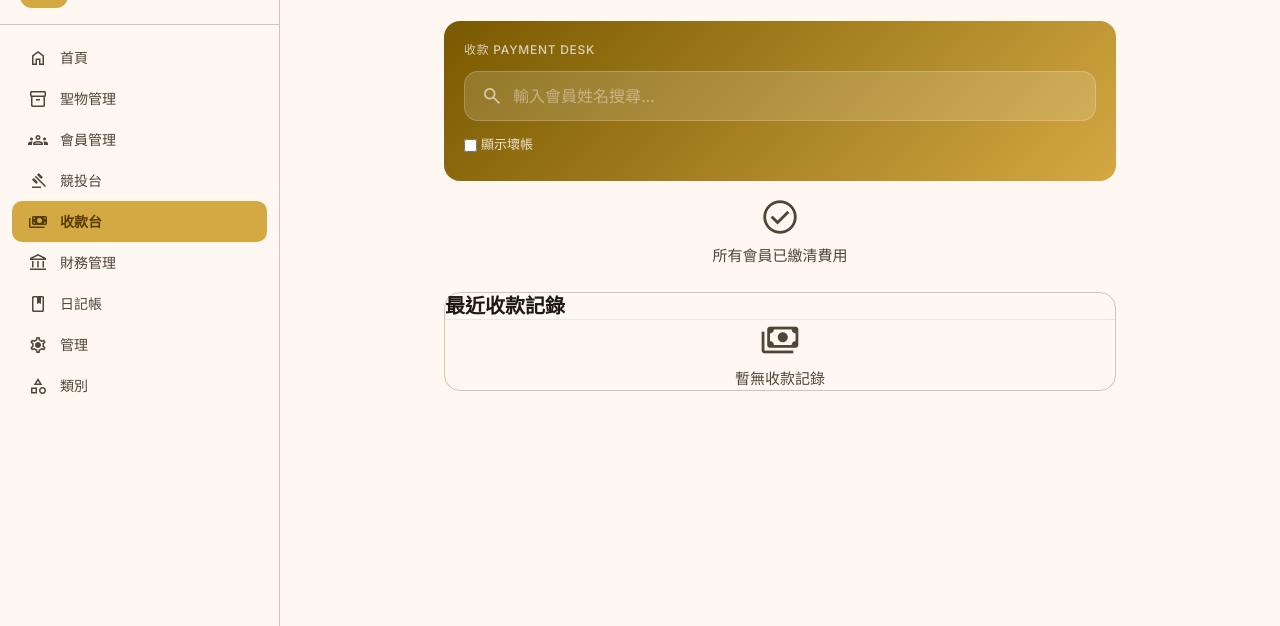
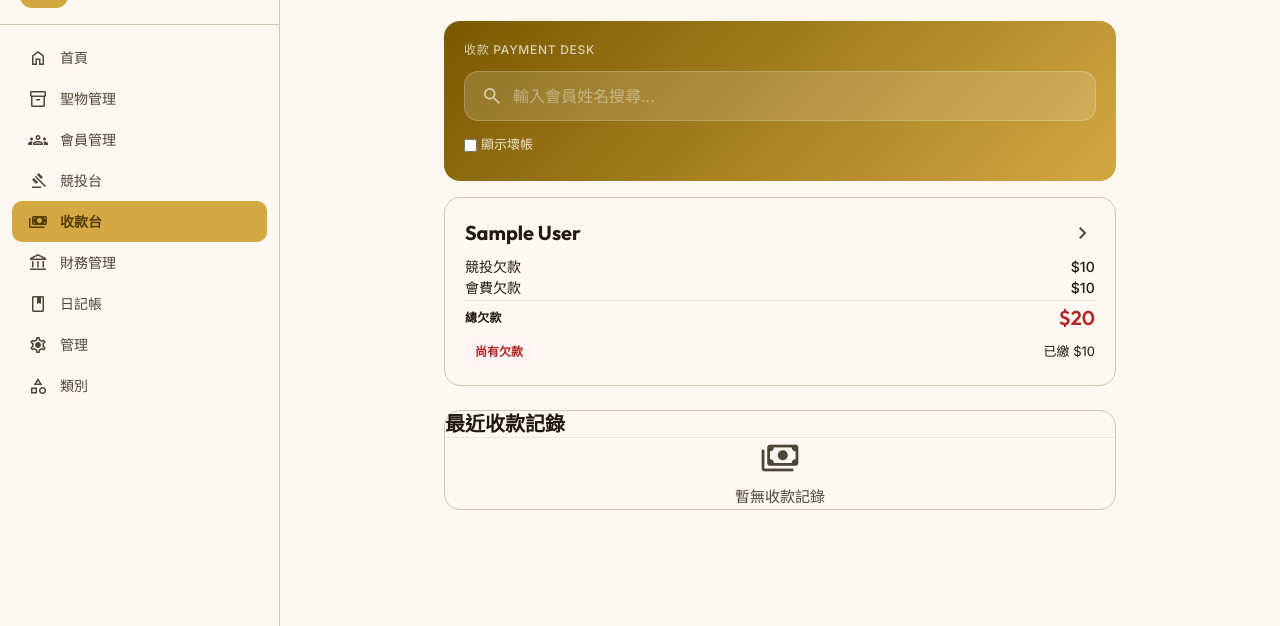
Before and after one commit to ys00241/taiopwt2, a Flask app: page /live/payments in a window 1280 px wide. Shown: the part 64-690 px from the top of the page. Run offline with Flask 3, Linux system fonts and the light colour scheme; a user stored in the database is signed in; tables that the repository leaves empty hold one stand-in row (values such as "Sample post"); some libraries are stand-ins or nearby versions.

Commit message:
merge: 收款台 + 會員管理欠款/會費—全部統一

```diff
--- a/app/templates/live_event/payments.html
+++ b/app/templates/live_event/payments.html
@@ -258,26 +258,29 @@
     {% if not search %}
       {% if members_with_debt %}
         {% for m in members_with_debt %}
-        <div class="member-result-card mb-sm" data-member-id="{{ m.member_id }}" data-member-name="{{ m.name|e }}" data-total-due="{{ m.total_due|default(0)|int }}" data-total-paid="{{ m.total_paid_combined|default(0)|int }}" data-unpaid="{{ m.unpaid|default(0)|int }}">
+        <div class="member-result-card mb-sm" data-member-id="{{ m.member_id }}" data-member-name="{{ m.name|e }}" data-bid-due="{{ m.bid_due|default(0)|int }}" data-fee-due="{{ m.fee_due|default(0)|int }}" data-total-due="{{ m.total_due|default(0)|int }}" data-total-paid="{{ m.total_paid_combined|default(0)|int }}" data-unpaid="{{ m.unpaid|default(0)|int }}">
           <div class="flex items-center justify-between mb-sm">
             <span class="name">{{ m.name }}</span>
             <span class="material-symbols-outlined" style="color: var(--on-surface-variant);">chevron_right</span>
           </div>
-          <div class="flex items-center gap-md">
-            <div>
-              <span class="font-body-sm text-on-surface-variant">應繳</span>
-              <div class="font-label-lg">${{ m.total_due|default(0)|int }}</div>
+          <div class="space-y-xxs" style="margin-bottom: 0.5rem;">
+            <div class="flex items-center justify-between" style="font-family: 'Inter', sans-serif; font-size: 0.875rem;">
+              <span class="text-on-surface-variant">競投欠款</span>
+              <span class="font-label-lg">${{ m.bid_due|default(0)|int }}</span>
             </div>
-            <div>
-              <span class="font-body-sm text-on-surface-variant">已繳</span>
-              <div class="font-label-lg" style="color: #166534;">${{ m.total_paid_combined|default(0)|int }}</div>
+            <div class="flex items-center justify-between" style="font-family: 'Inter', sans-serif; font-size: 0.875rem;">
+              <span class="text-on-surface-variant">會費欠款</span>
+              <span class="font-label-lg">${{ m.fee_due|default(0)|int }}</span>
             </div>
-            <div>
-              <span class="font-body-sm text-on-surface-variant">未繳</span>
-              <div class="font-headline-md" style="color: var(--tertiary);">${{ m.unpaid|default(0)|int }}</div>
+            <div class="flex items-center justify-between border-t border-outline-variant pt-xxs" style="padding-top: 0.25rem; margin-top: 0.125rem;">
+              <span class="font-label-md" style="font-weight: 600;">總欠款</span>
+              <span class="font-headline-md" style="color: var(--tertiary);">${{ m.total_due|default(0)|int }}</span>
             </div>
           </div>
-          <div class="mt-sm"><span class="badge" style="background: #fef2f2; color: var(--tertiary);">尚有欠款</span></div>
+          <div class="flex items-center justify-between">
+            <span class="badge" style="background: #fef2f2; color: var(--tertiary);">尚有欠款</span>
+            <span class="font-body-sm text-on-surface-variant">已繳 ${{ m.total_paid_combined|default(0)|int }}</span>
+          </div>
         </div>
         {% endfor %}
       {% else %}
@@ -342,19 +345,25 @@
       </button>
     </div>
 
-    <!-- Summary -->
-    <div class="grid grid-cols-3 gap-sm mb-md p-md" style="background: var(--surface-container); border-radius: 12px;">
-      <div class="text-center">
-        <div class="font-label-md text-on-surface-variant">應繳</div>
-        <div class="font-headline-md" style="color: var(--on-surface);" id="payTotalDue">$0</div>
+    <!-- Summary — Breakdown: 競投欠款 / 會費欠款 / 總欠款 -->
+    <div class="mb-md p-md" style="background: var(--surface-container); border-radius: 12px;">
+      <div class="space-y-xxs">
+        <div class="flex items-center justify-between" style="font-family: 'Inter', sans-serif; font-size: 0.875rem;">
+          <span class="text-on-surface-variant">競投欠款</span>
+          <span class="font-label-lg" id="payBidDue">$0</span>
+        </div>
+        <div class="flex items-center justify-between" style="font-family: 'Inter', sans-serif; font-size: 0.875rem;">
+          <span class="text-on-surface-variant">會費欠款</span>
+          <span class="font-label-lg" id="payFeeDue">$0</span>
+        </div>
+        <div class="flex items-center justify-between border-t border-outline-variant pt-xxs" style="padding-top: 0.25rem;">
+          <span class="font-label-md" style="font-weight: 600;">總欠款</span>
+          <span class="font-headline-md" style="color: var(--tertiary);" id="payTotalDue">$0</span>
+        </div>
       </div>
-      <div class="text-center">
-        <div class="font-label-md text-on-surface-variant">已繳</div>
-        <div class="font-headline-md" style="color: #166534;" id="payTotalPaid">$0</div>
-      </div>
-      <div class="text-center">
-        <div class="font-label-md text-on-surface-variant">未繳</div>
-        <div class="font-headline-md" style="color: var(--tertiary);" id="payUnpaid">$0</div>
+      <div class="flex items-center justify-between mt-sm">
+        <span class="font-body-sm text-on-surface-variant">已繳總額</span>
+        <span class="font-label-lg" style="color: #166534;" id="payTotalPaid">$0</span>
       </div>
     </div>
 
@@ -444,10 +453,12 @@
         if (!card) return;
         const mId = card.dataset.memberId;
         const mName = card.dataset.memberName;
+        const bd = parseFloat(card.dataset.bidDue) || 0;
+        const fd = parseFloat(card.dataset.feeDue) || 0;
         const d = parseFloat(card.dataset.totalDue) || 0;
         const p = parseFloat(card.dataset.totalPaid) || 0;
         const u = parseFloat(card.dataset.unpaid) || 0;
-        openPaymentSheet(mId, mName, d, p, u);
+        openPaymentSheet(mId, mName, bd, fd, d, p, u);
       });
     }
     // Search results (dynamically inserted)
@@ -458,10 +469,12 @@
         if (!card) return;
         const mId = card.dataset.memberId;
         const mName = card.dataset.memberName;
+        const bd = parseFloat(card.dataset.bidDue) || 0;
+        const fd = parseFloat(card.dataset.feeDue) || 0;
         const d = parseFloat(card.dataset.totalDue) || 0;
         const p = parseFloat(card.dataset.totalPaid) || 0;
         const u = parseFloat(card.dataset.unpaid) || 0;
-        openPaymentSheet(mId, mName, d, p, u);
+        openPaymentSheet(mId, mName, bd, fd, d, p, u);
       });
     }
     // Search dropdown results
@@ -472,10 +485,12 @@
         if (!item) return;
         const mId = item.dataset.memberId;
         const mName = item.dataset.memberName;
+        const bd = parseFloat(item.dataset.bidDue) || 0;
+        const fd = parseFloat(item.dataset.feeDue) || 0;
         const d = parseFloat(item.dataset.totalDue) || 0;
         const p = parseFloat(item.dataset.totalPaid) || 0;
         const u = parseFloat(item.dataset.unpaid) || 0;
-        showMemberResult({member_id: parseInt(mId), name: mName, total_due: d, total_paid: p, unpaid: u});
+        showMemberResult({member_id: parseInt(mId), name: mName, bid_due: bd, fee_due: fd, total_due: d, total_paid: p, unpaid: u});
       });
     }
   });
@@ -520,7 +535,7 @@
 
       resultsDiv.innerHTML = matches.map(m =>
         `<div class="font-body-sm" style="color: #ffffff; padding: 0.5rem 0; cursor: pointer; border-bottom: 1px solid rgba(255,255,255,0.1);"
-              data-member-id="${m.member_id}" data-member-name="${(m.name||'').replace(/'/g, '\\u0027').replace(/"/g, '\\u0022')}" data-total-due="${m.total_due||0}" data-total-paid="${m.total_paid||0}" data-unpaid="${m.unpaid||0}">${m.name}</div>`
+              data-member-id="${m.member_id}" data-member-name="${(m.name||'').replace(/'/g, '\\u0027').replace(/"/g, '\\u0022')}" data-bid-due="${m.bid_due||0}" data-fee-due="${m.fee_due||0}" data-total-due="${m.total_due||0}" data-total-paid="${m.total_paid||0}" data-unpaid="${m.unpaid||0}">${m.name}</div>`
       ).join('');
       resultsDiv.style.display = 'block';
       memberDiv.style.display = 'none';
@@ -542,26 +557,28 @@
     const div = document.getElementById('memberResult');
     div.style.display = 'block';
     div.innerHTML = `
-      <div class="member-result-card" data-member-id="${member.member_id}" data-member-name="${member.name.replace(/'/g, '\\u0027').replace(/"/g, '\\u0022')}" data-total-due="${member.total_due||0}" data-total-paid="${member.total_paid||0}" data-unpaid="${member.unpaid||0}">
+      <div class="member-result-card" data-member-id="${member.member_id}" data-member-name="${member.name.replace(/'/g, '\\u0027').replace(/"/g, '\\u0022')}" data-bid-due="${member.bid_due||0}" data-fee-due="${member.fee_due||0}" data-total-due="${member.total_due||0}" data-total-paid="${member.total_paid||0}" data-unpaid="${member.unpaid||0}">
         <div class="flex items-center justify-between mb-sm">
           <span class="name">${member.name}</span>
           <span class="material-symbols-outlined" style="color: var(--on-surface-variant);">chevron_right</span>
         </div>
-        <div class="flex items-center gap-md">
-          <div>
-            <span class="font-body-sm text-on-surface-variant">應繳</span>
-            <div class="font-label-lg">$${member.total_due||0}</div>
+        <div class="space-y-xxs" style="margin-bottom: 0.5rem;">
+            <div class="flex items-center justify-between" style="font-family: 'Inter', sans-serif; font-size: 0.875rem;">
+              <span class="text-on-surface-variant">競投欠款</span>
+              <span class="font-label-lg">$${member.bid_due||0}</span>
+            </div>
+            <div class="flex items-center justify-between" style="font-family: 'Inter', sans-serif; font-size: 0.875rem;">
+              <span class="text-on-surface-variant">會費欠款</span>
+              <span class="font-label-lg">$${member.fee_due||0}</span>
+            </div>
+            <div class="flex items-center justify-between border-t border-outline-variant pt-xxs" style="padding-top: 0.25rem; margin-top: 0.125rem;">
+              <span class="font-label-md" style="font-weight: 600;">總欠款</span>
+              <span class="font-headline-md" style="color: var(--tertiary);">$${member.total_due||0}</span>
+            </div>
           </div>
-          <div>
-            <span class="font-body-sm text-on-surface-variant">已繳</span>
-            <div class="font-label-lg" style="color: #166534;">$${member.total_paid||0}</div>
-          </div>
-          <div>
-            <span class="font-body-sm text-on-surface-variant">未繳</span>
-            <div class="font-headline-md" style="color: var(--tertiary);">$${member.unpaid||0}</div>
-          </div>
-        </div>
-        ${member.unpaid > 0 ? `<div class="mt-sm"><span class="badge" style="background: #fef2f2; color: var(--tertiary);">尚有欠款</span></div>` : `<div class="mt-sm"><span class="badge" style="background: #f0fdf4; color: #166534;">已繳清</span></div>`}
+          ${member.unpaid > 0
+            ? `<div class="flex items-center justify-between"><span class="badge" style="background: #fef2f2; color: var(--tertiary);">尚有欠款</span><span class="font-body-sm text-on-surface-variant">已繳 $${member.total_paid||0}</span></div>`
+            : `<div class="flex items-center justify-between"><span class="badge" style="background: #f0fdf4; color: #166534;">已繳清</span><span class="font-body-sm text-on-surface-variant">已繳 $${member.total_paid||0}</span></div>`}
       </div>
     `;
     document.getElementById('searchResults').style.display = 'none';
@@ -572,14 +589,15 @@
   // ════════════════════════════════════════
   let payItems = []; // current member's unpaid items
 
-  function openPaymentSheet(memberId, memberName, totalDue, totalPaid, unpaid) {
+  function openPaymentSheet(memberId, memberName, bidDue, feeDue, totalDue, totalPaid, unpaid) {
     document.getElementById('payMemberId').value = memberId;
     document.getElementById('payMemberName').value = memberName;
     document.getElementById('paySheetTitle').textContent = `收款 — ${memberName}`;
-    document.getElementById('paySheetMember').textContent = `應繳: $${totalDue} · 未繳: $${unpaid}`;
+    document.getElementById('paySheetMember').textContent = `競投欠款: $${bidDue} · 會費欠款: $${feeDue} · 未繳: $${unpaid}`;
+    document.getElementById('payBidDue').textContent = `$${bidDue}`;
+    document.getElementById('payFeeDue').textContent = `$${feeDue}`;
     document.getElementById('payTotalDue').textContent = `$${totalDue}`;
     document.getElementById('payTotalPaid').textContent = `$${totalPaid}`;
-    document.getElementById('payUnpaid').textContent = `$${unpaid}`;
     document.getElementById('payAmount').value = '';
     document.getElementById('payBidIds').value = '';
     document.getElementById('paymentSheet').classList.add('open');
```
Also changed, not shown: app/blueprints/live_event/__init__.py (+74 -32 lines), app/blueprints/members/__init__.py (+39 -22 lines), app/templates/members/member_detail.html (+16 -10 lines).
